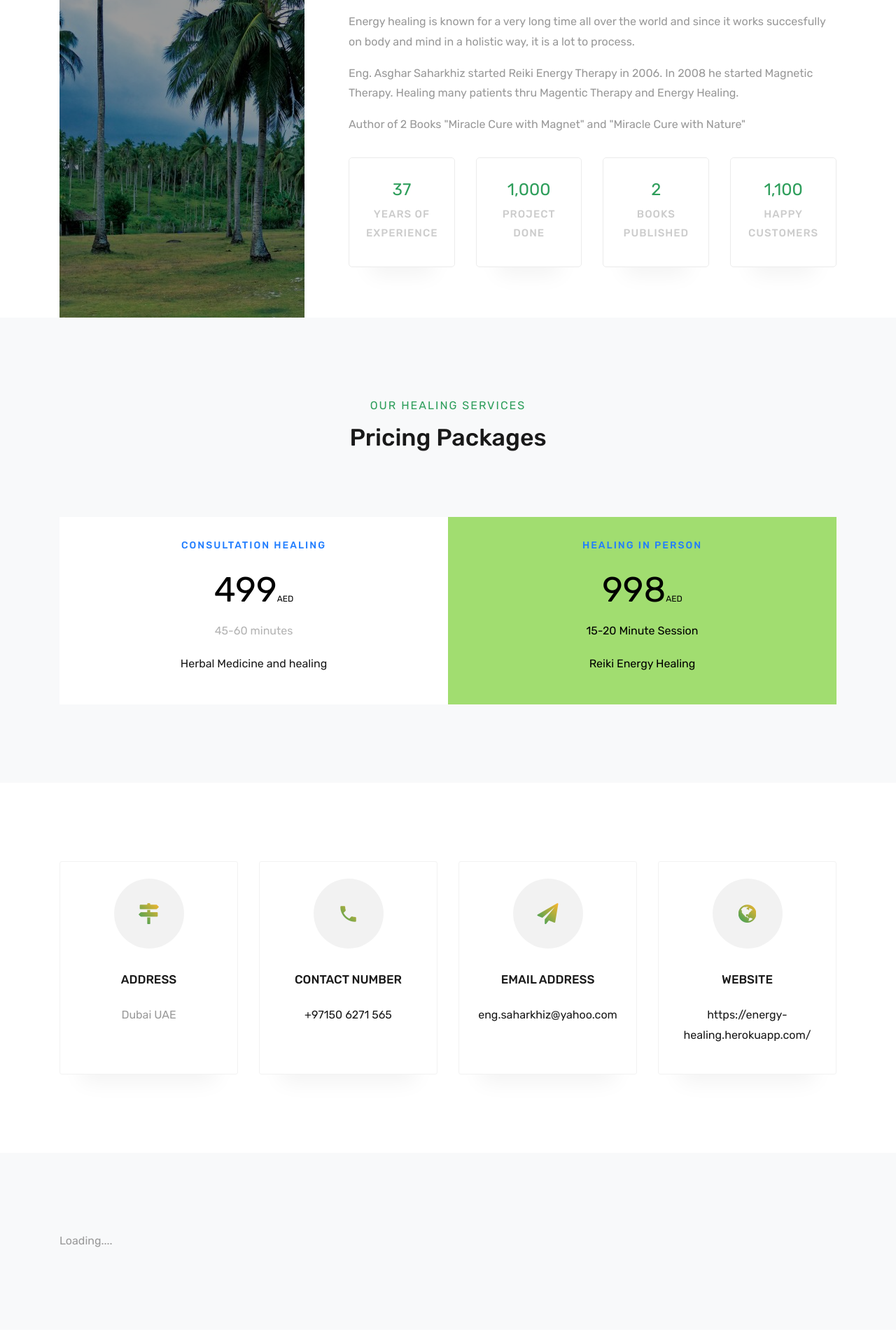
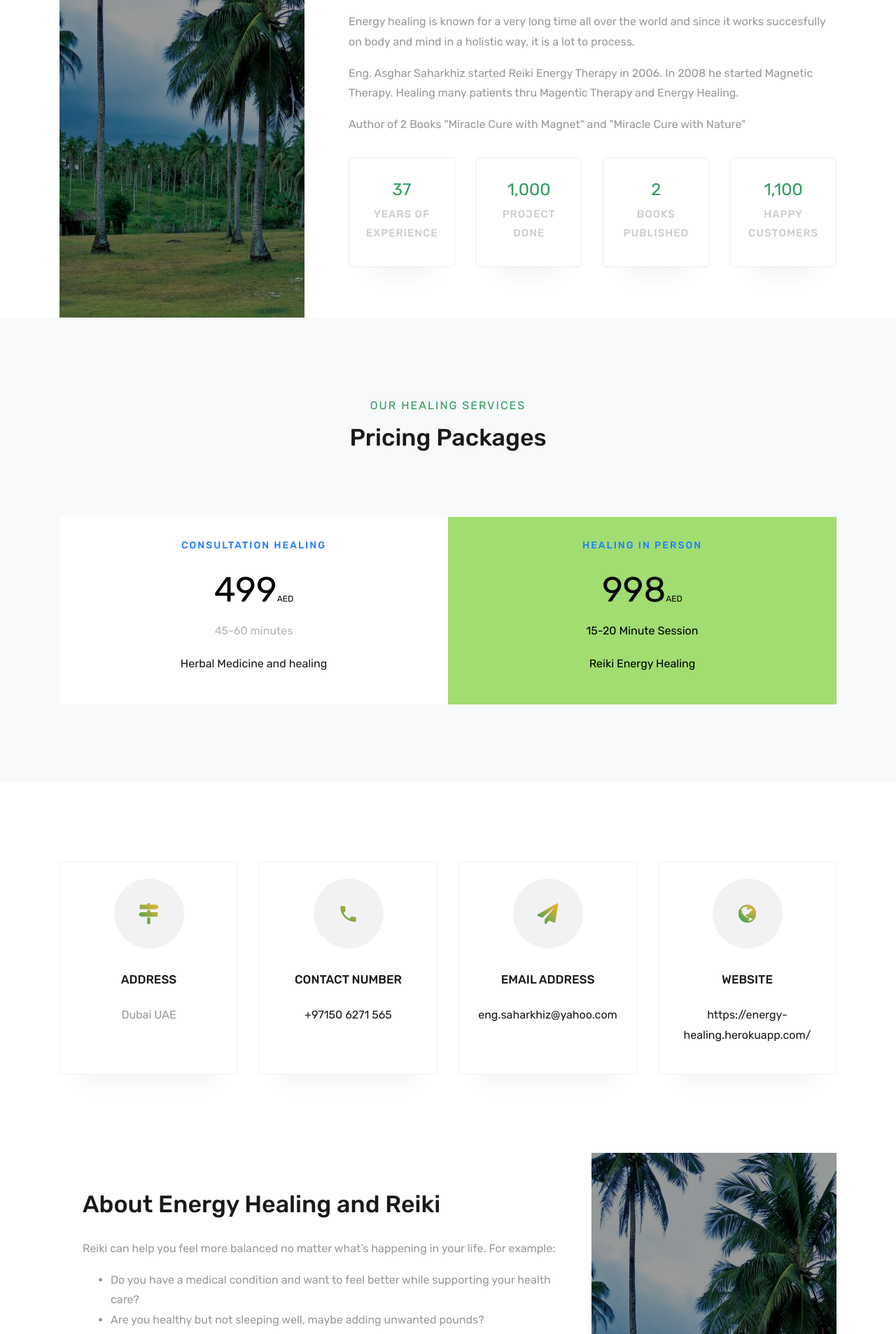
Before and after one commit to saharkiz/energy-healing, a PHP site: page / in a window 1280 px wide. Shown: the part 1400-3307 px from the top of the page at 70% size. Run offline with PHP 8.4, Linux system fonts and the light colour scheme; some web fonts are replaced.

Commit message:
Update index.php

```diff
--- a/index.php
+++ b/index.php
@@ -104,7 +104,7 @@
               <div class="icon"><span class="flaticon-layers"></span></div>
               <div class="media-body">
                 <h3 class="heading mb-3">Healing in Person</h3>
-                <p>A face to face session, recommended to do once a week to allow time for the frequency to manifest fully.</p>
+                <p>A face to face energy healing session, recommended to do once a week to allow time for the frequency to manifest fully.</p>
                 <p><a href="#" class="btn btn-primary">Read more</a></p>
               </div>
             </div>
@@ -262,6 +262,78 @@
           		<h3 class="mb-4">Website</h3>
 	            <p><a href="#">https://energy-healing.herokuapp.com/</a></p>
 	          </div>
+          </div>
+        </div>
+      </div>
+    </section>
+<section class="ftco-counter img ftco-section ftco-no-pt ftco-no-pb" id="section-counter" data-section="reiki">
+      <div class="container">
+        <div class="row d-flex">
+
+          <div class="col-md-6 col-lg-8 pl-lg-5 py-5">
+            <div class="row justify-content-start pb-3">
+              <div class="col-md-12 heading-section ftco-animate">
+                <h2 class="mb-4">About Energy Healing and Reiki</h2>
+                <p>Reiki can help you feel more balanced no matter what’s happening in your life. For example:
+			</p><p>
+		      <ul>
+			      <li>Do you have a medical condition and want to feel better while supporting your health care?</li>
+<li>Are you healthy but not sleeping well, maybe adding unwanted pounds?</li>
+<li>Would you like to feel more engaged, more in control of your life and your health?</li>
+<li>Do you sometimes feel isolated, hopeless to address the challenges of your life?</li>
+<li>Do you want to develop your inner spiritual connection, on your own terms?</li>
+		      </ul>
+			      </p>
+		      <p>
+			  Reiki is a spiritual healing practice that helps your system balance itself. Balance is always a good thing, because your body can only self-heal when your nervous system is balanced.
+</p><p>
+By encouraging your system toward balance, Reiki practice can help you in any situation, even when it isn’t the only help you need.
+</p><p>
+Reiki practice is unique in that you can receive a Reiki treatment.
+</p><p>
+Balance means different things at different times. If you are tired, you’ll feel refreshed.
+			      If you are anxious, you’ll feel serene. If you are distressed, you’ll feel comforted.
+		      </p><p>
+Instead of feeling overwhelmed, you’ll discover a renewed clarity and purpose. And these subjective changes come with physical changes associated with deep relaxation, such as a slower heart rate and easier breathing.
+</p><p>
+The first session usually brings improvement, and the benefits grow with repeated sessions. In emergencies or during intensive care, patients often show benefit within a few minutes.
+		      </p>
+              </div>
+            </div>
+            <div class="row">
+              <div class="col-md-6 col-lg-3 justify-content-center counter-wrap ftco-animate d-flex">
+                <div class="block-18 text-center p-4 mb-4 align-self-stretch d-flex">
+                  <div class="text">
+                    <span>Reduces Physical Aches & Pains</span>
+                  </div>
+                </div>
+              </div>
+              <div class="col-md-6 col-lg-3 justify-content-center counter-wrap ftco-animate d-flex">
+                <div class="block-18 text-center py-4 px-3 mb-4 align-self-stretch d-flex">
+                  <div class="text">
+                    <span>Curb Emotional Traumas</span>
+                  </div>
+                </div>
+              </div>
+              <div class="col-md-6 col-lg-3 justify-content-center counter-wrap ftco-animate d-flex">
+                <div class="block-18 text-center py-4 px-3 mb-4 align-self-stretch d-flex">
+                  <div class="text">
+                    <span>Manages Stress Management</span>
+                  </div>
+                </div>
+              </div>
+              <div class="col-md-6 col-lg-3 justify-content-center counter-wrap ftco-animate d-flex">
+                <div class="block-18 text-center py-4 px-3 mb-4 align-self-stretch d-flex">
+                  <div class="text">
+                    <span>Chakra Balancing</span>
+                  </div>
+                </div>
+              </div>
+            </div>
+          </div>
+	   <div class="col-md-6 col-lg-4 d-flex">
+            <div class="img d-flex align-self-stretch align-items-center" style="background: transparent;background-image:url(images/about-us.jpg);">
+            </div>
           </div>
         </div>
       </div>
```
